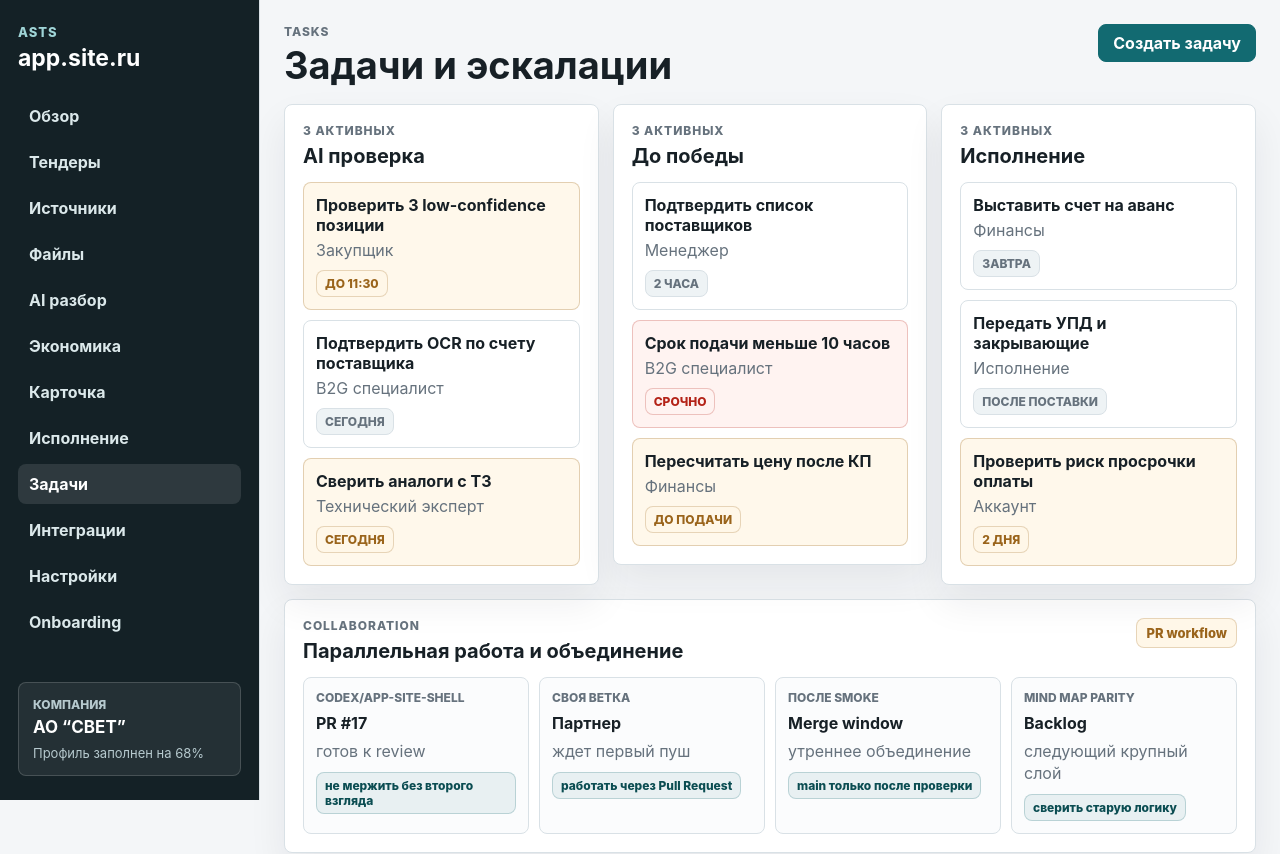
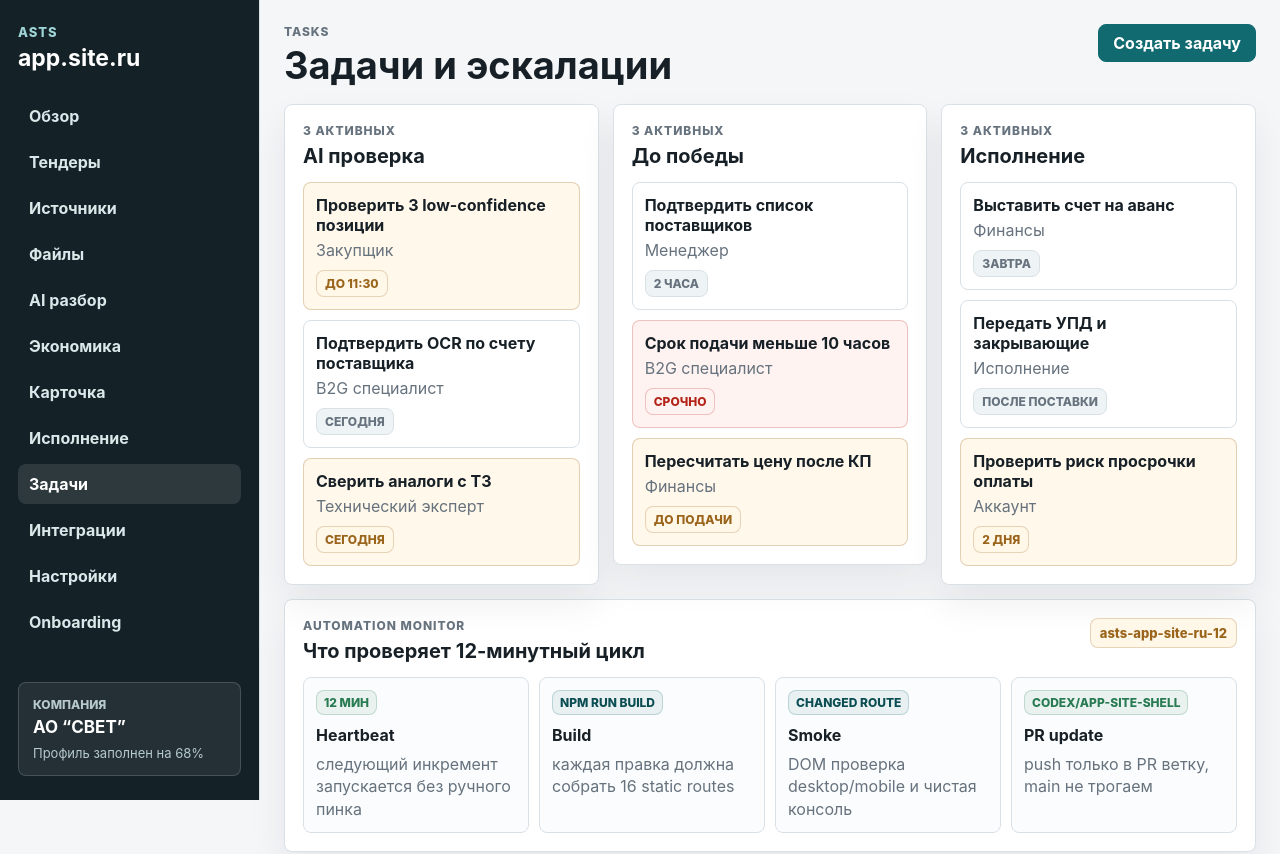
Before and after one commit to info14fourteen-creator/ASTS, a Next.js app in the folder apps/web/: page /tasks in a window 1280 px wide. Shown: the top 854 px of the page. Built offline with nearby package versions, Linux system fonts and the light colour scheme.

Commit message:
Add task automation monitor

```diff
--- a/apps/web/app/globals.css
+++ b/apps/web/app/globals.css
@@ -786,6 +786,66 @@ dd {
   color: var(--red);
 }
 
+.automation-monitor-panel {
+  margin-top: 14px;
+}
+
+.automation-monitor-grid {
+  display: grid;
+  grid-template-columns: repeat(4, minmax(0, 1fr));
+  gap: 10px;
+}
+
+.automation-monitor-card {
+  min-height: 128px;
+  border: 1px solid var(--line);
+  border-radius: 8px;
+  padding: 12px;
+  background: #fbfcfd;
+}
+
+.automation-monitor-card span,
+.automation-monitor-card strong,
+.automation-monitor-card p {
+  display: block;
+}
+
+.automation-monitor-card span {
+  width: fit-content;
+  border: 1px solid var(--line);
+  border-radius: 8px;
+  padding: 4px 7px;
+  background: var(--surface-soft);
+  color: var(--muted);
+  font-size: 12px;
+  font-weight: 850;
+  text-transform: uppercase;
+}
+
+.automation-monitor-card strong {
+  margin-top: 10px;
+  line-height: 1.25;
+}
+
+.automation-monitor-card p {
+  margin: 8px 0 0;
+  color: var(--muted);
+  line-height: 1.4;
+}
+
+.automation-monitor-card.running span,
+.automation-monitor-card.safe span {
+  border-color: rgba(40, 122, 82, 0.22);
+  background: rgba(40, 122, 82, 0.08);
+  color: var(--green);
+}
+
+.automation-monitor-card.required span {
+  border-color: rgba(18, 106, 113, 0.22);
+  background: rgba(18, 106, 113, 0.08);
+  color: var(--accent-dark);
+}
+
 .collaboration-panel {
   margin-top: 14px;
 }
@@ -2741,6 +2801,10 @@ dd {
     grid-template-columns: 1fr;
   }
 
+  .automation-monitor-grid {
+    grid-template-columns: repeat(2, minmax(0, 1fr));
+  }
+
   .collaboration-grid {
     grid-template-columns: repeat(2, minmax(0, 1fr));
   }
@@ -2876,6 +2940,10 @@ dd {
     grid-template-columns: 1fr;
   }
 
+  .automation-monitor-grid {
+    grid-template-columns: 1fr;
+  }
+
   .handoff-loop-grid {
     grid-template-columns: 1fr;
   }
--- a/apps/web/app/tasks/page.tsx
+++ b/apps/web/app/tasks/page.tsx
@@ -44,6 +44,13 @@ const handoffLoop = [
   ["PR note", "короткий статус", "что изменилось, что проверено, что дальше"],
 ];
 
+const automationMonitor = [
+  ["Heartbeat", "12 мин", "следующий инкремент запускается без ручного пинка", "running"],
+  ["Build", "npm run build", "каждая правка должна собрать 16 static routes", "required"],
+  ["Smoke", "changed route", "DOM проверка desktop/mobile и чистая консоль", "required"],
+  ["PR update", "codex/app-site-shell", "push только в PR ветку, main не трогаем", "safe"],
+];
+
 const mergeChecklist = [
   ["Build", "npm run build прошел на ветке"],
   ["Smoke", "проверены desktop и mobile ключевого маршрута"],
@@ -86,6 +93,25 @@ export default function TasksPage() {
               </div>
             </article>
           ))}
+        </section>
+
+        <section className="panel automation-monitor-panel">
+          <div className="panel-head compact">
+            <div>
+              <p className="eyebrow">Automation monitor</p>
+              <h2>Что проверяет 12-минутный цикл</h2>
+            </div>
+            <span className="status-pill green">asts-app-site-ru-12</span>
+          </div>
+          <div className="automation-monitor-grid">
+            {automationMonitor.map(([title, cadence, rule, tone]) => (
+              <article className={`automation-monitor-card ${tone}`} key={title}>
+                <span>{cadence}</span>
+                <strong>{title}</strong>
+                <p>{rule}</p>
+              </article>
+            ))}
+          </div>
         </section>
 
         <section className="panel collaboration-panel">
```
